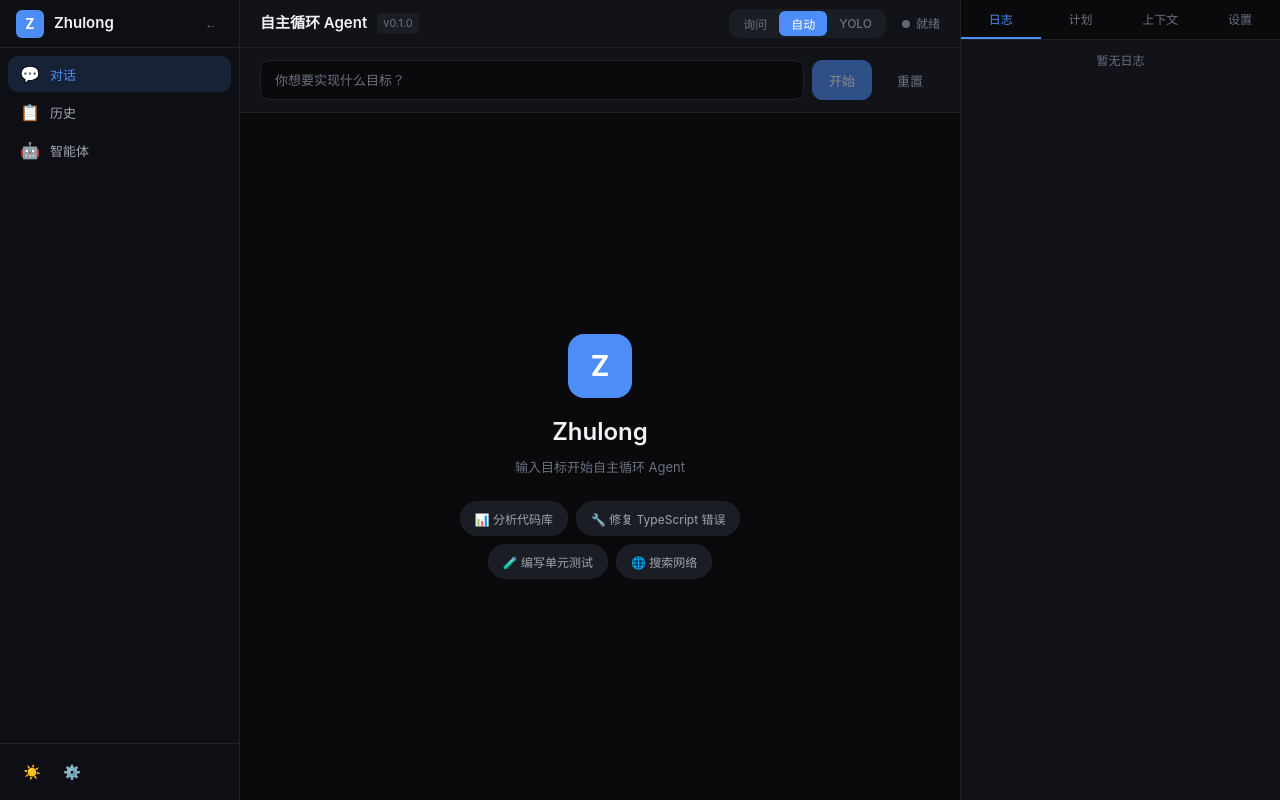
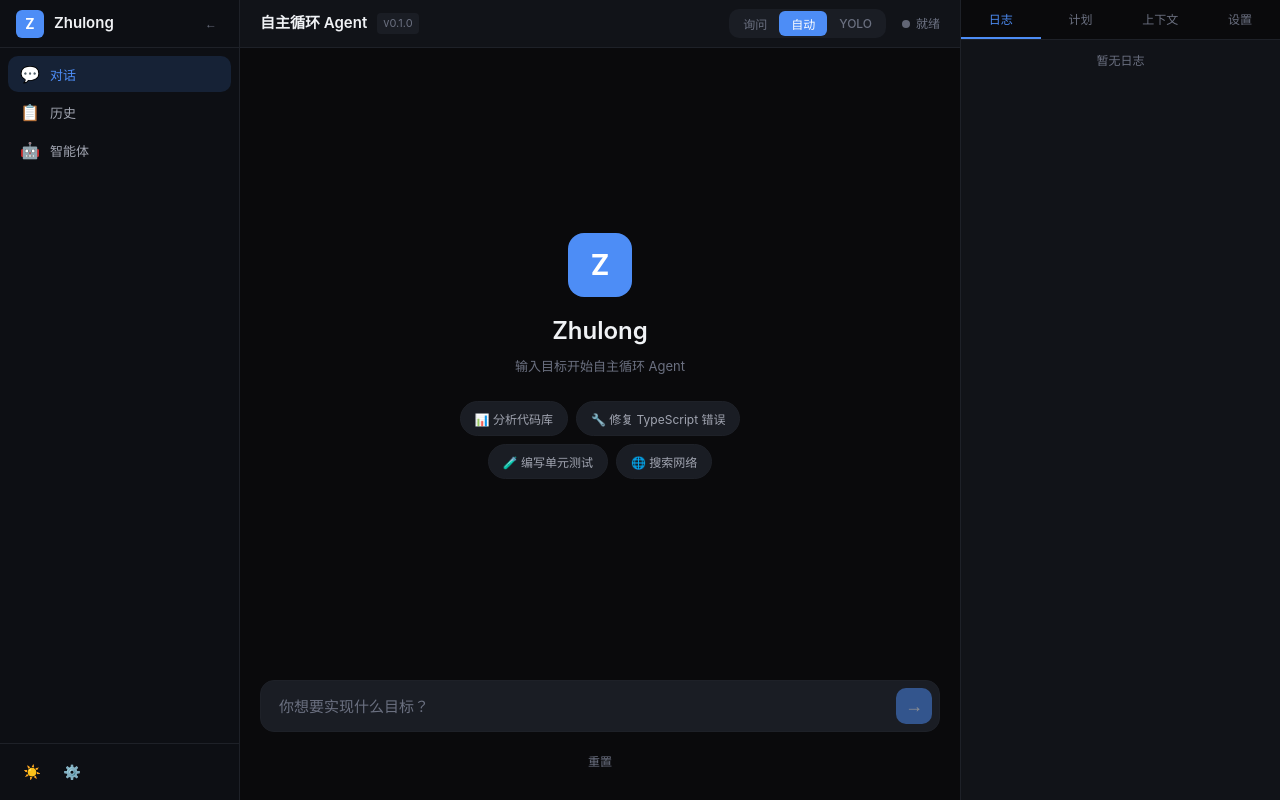
Before and after one commit to qoqu/zhuLong, a React (Vite) app in the folder desktop/frontend/: page / in a window 1280 px wide. Built offline with nearby package versions, Linux system fonts and the light colour scheme.

Commit message:
feat: move goal input to bottom center (ChatGPT/Claude style)

```diff
--- a/desktop/frontend/src/App.tsx
+++ b/desktop/frontend/src/App.tsx
@@ -464,35 +464,6 @@ function App() {
           </div>
         </header>
 
-        {/* Goal Input */}
-        <div className="goal-section">
-          <div className="goal-input-wrapper">
-            <input
-              type="text"
-              value={goal}
-              onChange={(e) => setGoal(e.target.value)}
-              placeholder={t.goal_placeholder}
-              className="goal-input"
-              disabled={status !== 'idle' && status !== 'done' && status !== 'error'}
-              onKeyDown={(e) => e.key === 'Enter' && handleStart()}
-            />
-            <div className="goal-actions">
-              {status === 'idle' || status === 'done' || status === 'error' ? (
-                <button onClick={handleStart} className="btn btn-primary" disabled={!goal.trim()}>
-                  {t.start}
-                </button>
-              ) : (
-                <button onClick={handleStop} className="btn btn-danger">
-                  {t.stop}
-                </button>
-              )}
-              <button onClick={handleReset} className="btn btn-ghost">
-                {t.reset}
-              </button>
-            </div>
-          </div>
-        </div>
-
         {/* Transcript */}
         <div className="transcript" ref={transcriptRef}>
           {messages.length === 0 ? (
@@ -543,8 +514,33 @@ function App() {
           )}
         </div>
 
-        {/* Input Bar - Bottom Center */}
-        {status !== 'idle' && (
+        {/* Bottom Input Bar */}
+        {status === 'idle' || status === 'done' || status === 'error' ? (
+          /* Goal Input - Bottom Center (when idle) */
+          <div className="goal-input-bar">
+            <div className="goal-input-bar__wrapper">
+              <input
+                type="text"
+                value={goal}
+                onChange={(e) => setGoal(e.target.value)}
+                placeholder={t.goal_placeholder}
+                className="goal-input-bar__input"
+                onKeyDown={(e) => e.key === 'Enter' && handleStart()}
+              />
+              <div className="goal-input-bar__actions">
+                <button onClick={handleStart} className="goal-input-bar__send" disabled={!goal.trim()}>
+                  →
+                </button>
+              </div>
+            </div>
+            <div className="goal-input-bar__buttons">
+              <button onClick={handleReset} className="btn btn-ghost btn-sm">
+                {t.reset}
+              </button>
+            </div>
+          </div>
+        ) : (
+          /* Chat Input - Bottom Center (when running) */
           <div className="input-bar">
             <div>
               <textarea
@@ -567,6 +563,11 @@ function App() {
                 disabled={!inputValue.trim()}
               >
                 →
+              </button>
+            </div>
+            <div className="input-bar__actions">
+              <button onClick={handleStop} className="btn btn-danger btn-sm">
+                {t.stop}
               </button>
             </div>
           </div>
--- a/desktop/frontend/src/styles/global.css
+++ b/desktop/frontend/src/styles/global.css
@@ -656,6 +656,90 @@ body {
   max-width: 720px;
 }
 
+.input-bar__actions {
+  display: flex;
+  justify-content: center;
+  margin-top: 8px;
+}
+
+/* Goal Input Bar - Bottom Center (Idle State) */
+.goal-input-bar {
+  display: flex;
+  flex-direction: column;
+  align-items: center;
+  padding: 16px 20px 24px;
+  background: linear-gradient(to top, var(--bg) 60%, transparent);
+}
+
+.goal-input-bar__wrapper {
+  position: relative;
+  width: 100%;
+  max-width: 720px;
+}
+
+.goal-input-bar__input {
+  width: 100%;
+  min-height: 52px;
+  padding: 14px 52px 14px 18px;
+  background: var(--bg-elev);
+  border: 1px solid var(--border);
+  border-radius: var(--radius-lg);
+  color: var(--fg);
+  font-size: var(--text-lg);
+  font-family: var(--font-ui);
+  transition: all 0.15s ease;
+}
+
+.goal-input-bar__input:focus {
+  outline: none;
+  border-color: var(--accent);
+  box-shadow: 0 0 0 3px color-mix(in srgb, var(--accent) 15%, transparent);
+}
+
+.goal-input-bar__input::placeholder {
+  color: var(--fg-faint);
+}
+
+.goal-input-bar__send {
+  position: absolute;
+  right: 8px;
+  top: 50%;
+  transform: translateY(-50%);
+  width: 36px;
+  height: 36px;
+  border: none;
+  background: var(--accent);
+  color: white;
+  border-radius: var(--radius);
+  cursor: pointer;
+  font-size: 18px;
+  display: flex;
+  align-items: center;
+  justify-content: center;
+  transition: all 0.15s ease;
+}
+
+.goal-input-bar__send:hover {
+  background: var(--accent-hover);
+}
+
+.goal-input-bar__send:disabled {
+  opacity: 0.5;
+  cursor: not-allowed;
+}
+
+.goal-input-bar__buttons {
+  display: flex;
+  gap: 8px;
+  margin-top: 12px;
+}
+
+.btn-sm {
+  height: 32px;
+  padding: 0 12px;
+  font-size: var(--text-sm);
+}
+
 /* ═══════════════════════════════════════════
    RIGHT PANEL
    ═══════════════════════════════════════════ */
```
